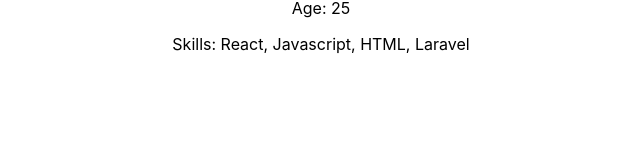
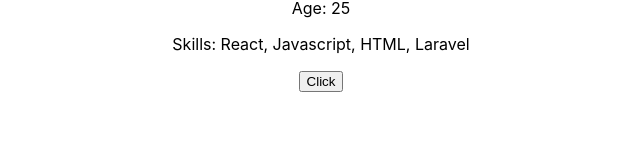
Before and after one commit to danasugu/apppro, a React (Create React App) app: page / in a window 1280 px wide. Shown: the part 156-300 px from the top of the page, without its empty margins (319-959 px from the left). Built offline with nearby package versions, Linux system fonts and the light colour scheme.

Commit message:
Update Post.js

```diff
--- a/src/components/Post.js
+++ b/src/components/Post.js
@@ -6,6 +6,11 @@
 		age: '25',
 		skills: [ 'React', 'Javascript', 'HTML', 'Laravel' ]
 	};
+
+	handleClick = (e) => {
+		console.log(this.state);
+	};
+
 	render() {
 		return (
 			<div>
@@ -14,6 +19,7 @@
 				<p>Name: {this.state.name}</p>
 				<p>Age: {this.state.age}</p>
 				<p>Skills: {this.state.skills.join(', ')}</p>
+				<button onClick={this.handleClick}>Click</button>
 			</div>
 		);
 	}
```
